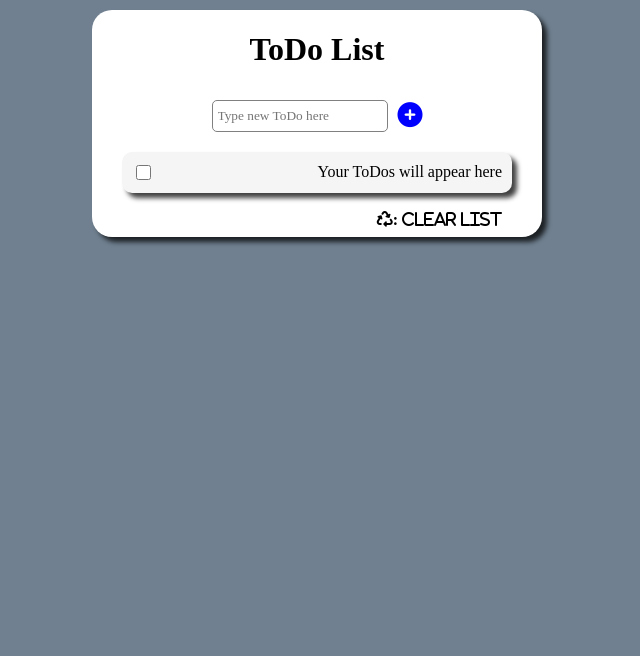
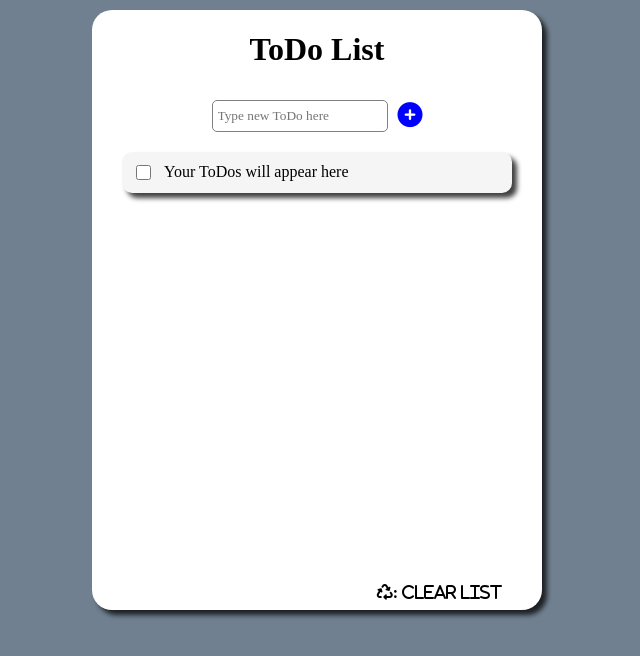
Before and after one commit to DannyVogel/my-todolist, a React (Vite) app: page / in a window 1280 px wide. Shown: the top 656 px of the page, without its empty margins (323-963 px from the left). Built offline with nearby package versions, Linux system fonts and the light colour scheme; a web font is replaced by a local one.

Commit message:
add min height and adjust styles

```diff
--- a/src/App.css
+++ b/src/App.css
@@ -20,14 +20,16 @@ body {
   border-radius: 20px;
   display: flex;
   flex-direction: column;
+  justify-content: flex-start;
   min-width: 300px;
   max-width: 450px;
+  min-height: 600px;
   margin: auto;
   padding: 0px 30px;
   box-shadow: 5px 5px 5px 0px rgba(0,0,0,0.75);
   -webkit-box-shadow: 5px 5px 5px 0px rgba(0,0,0,0.75);
   -moz-box-shadow: 5px 5px 5px 0px rgba(0,0,0,0.75);
- background-color: white;
+  background-color: white;
 }
 
 .title {
@@ -36,7 +38,7 @@ body {
 }
 
 .newtask {
-  margin: auto;
+  margin: 0 auto;
   display: flex;
   justify-self: center;
   align-items: center;
@@ -105,6 +107,7 @@ body {
 
 .reset-button {
   align-self: flex-end;
+  margin-top: auto;
   margin-right: 10px;
   margin-bottom: 10px;
   cursor: pointer;
--- a/src/App.jsx
+++ b/src/App.jsx
@@ -71,7 +71,7 @@ function App() {
         ? toDoElements
         : (<div className='taskList'>
             <input className='check' type="checkbox"></input>
-            <span>Your ToDos will appear here</span>
+            <span className='task-text'>Your ToDos will appear here</span>
           </div>)
       }
       <br />
```
